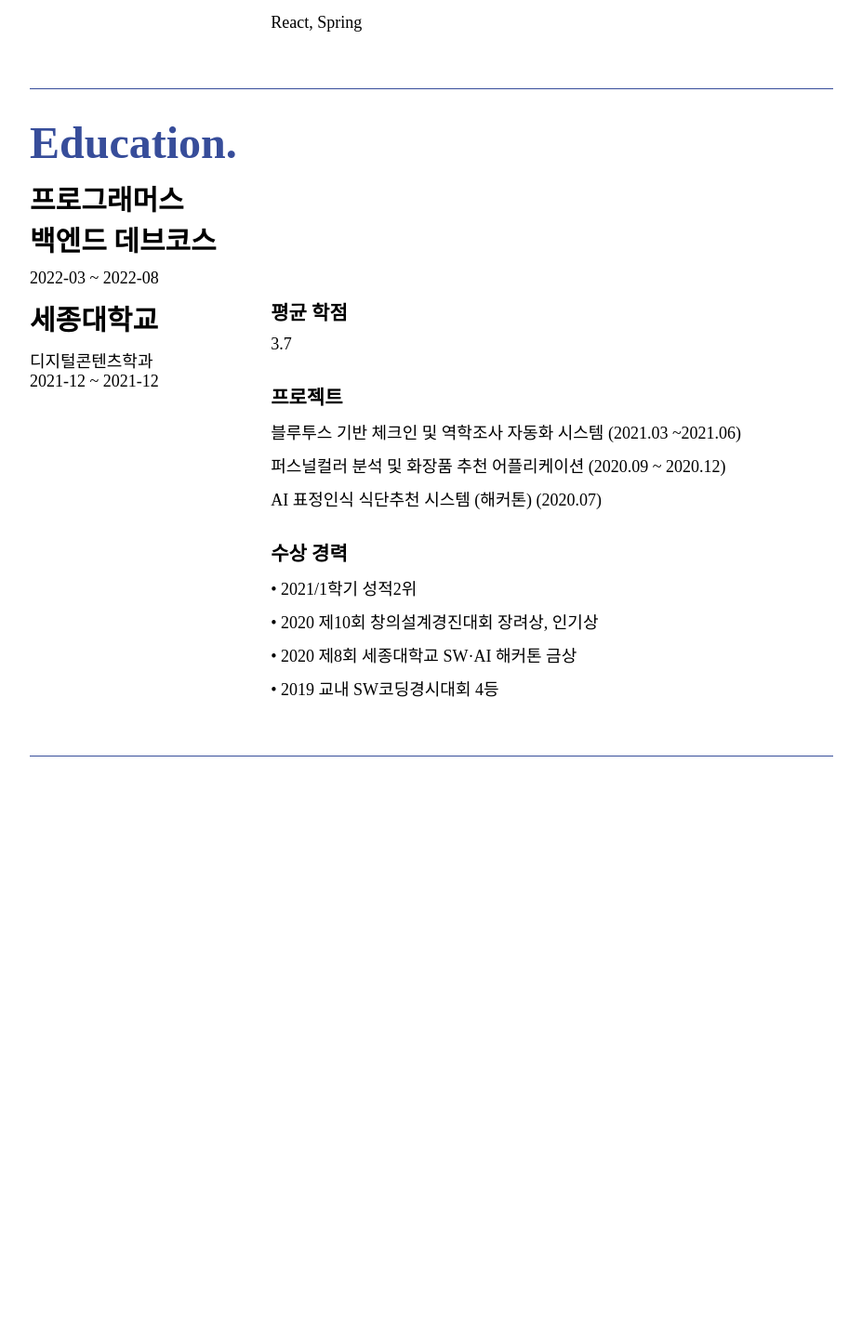
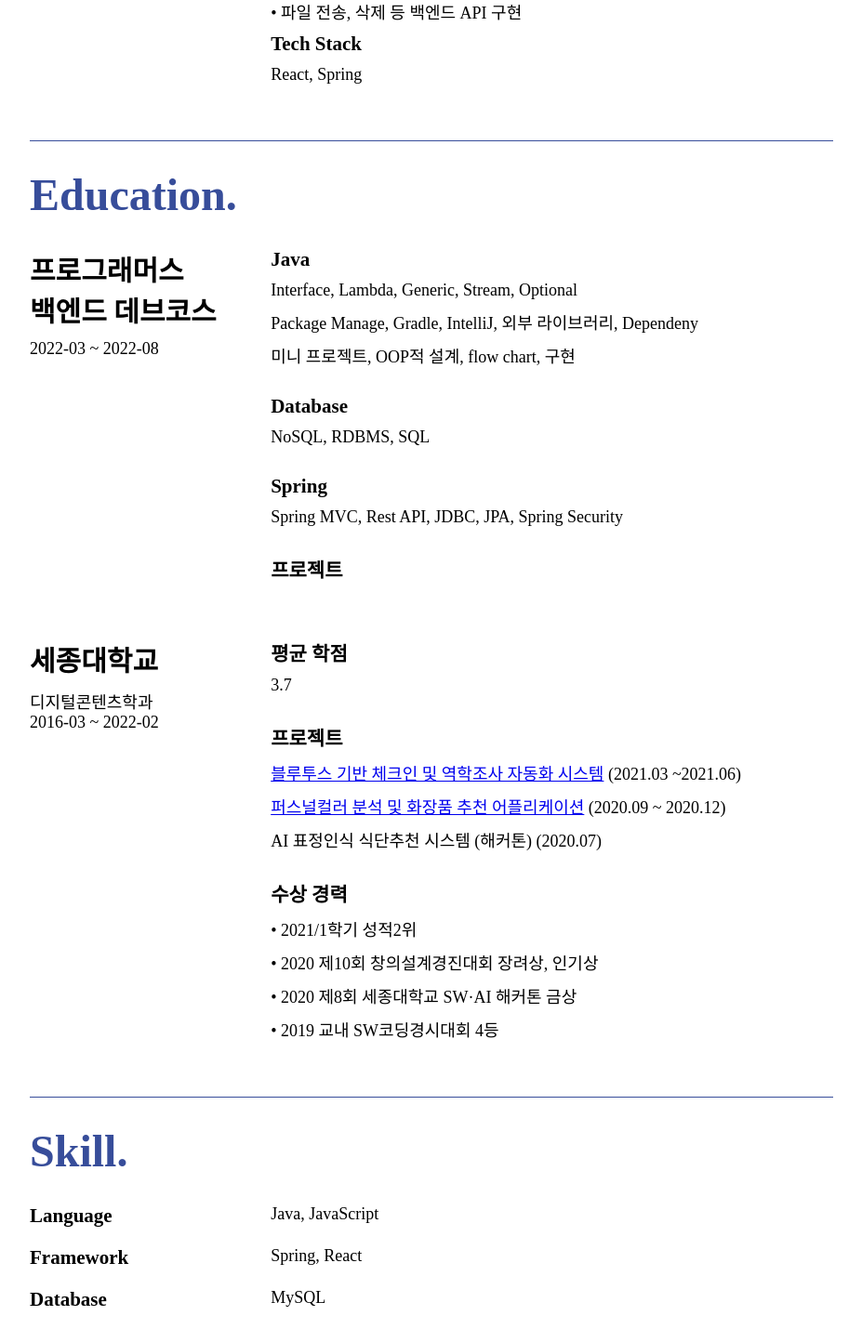
Before and after one commit to pppp0722/resume, a React (Create React App) app: page / in a window 1280 px wide. Shown: the part 1092-2536 px from the top of the page at 93% size, without its empty margins (128-1055 px from the left). Before the commit the page ends 1936 px from the top, so only its background shows below. Built offline with nearby package versions, Linux system fonts and the light colour scheme.

Commit message:
[add] education, skill

```diff
--- a/src/body/Body.js
+++ b/src/body/Body.js
@@ -5,6 +5,7 @@ const Body = () => {
         <Container>
             <Category>
                 <Text1><Point>Experience.</Point></Text1>
+                <BigItem>
                     <ItemTitle>
                         <Text2>아이디어콘서트</Text2>
                         <Text4>ICT Internship<br/>2021-09 ~ 2021-12</Text4>
@@ -34,19 +35,39 @@ const Body = () => {
                             <Text4>React, Spring</Text4>
                         </Item>
                     </Items>
+                </BigItem>
             </Category>
             <Category>
                 <Text1><Point>Education.</Point></Text1>
+                <BigItem>
                     <ItemTitle>
                         <Text2>프로그래머스<br/>백엔드 데브코스</Text2>
                         <Text4>2022-03 ~ 2022-08</Text4>
                     </ItemTitle>
                     <Items>
-
+                        <Item>
+                            <Text3>Java</Text3>
+                            <Text4>Interface, Lambda, Generic, Stream, Optional</Text4>
+                            <Text4>Package Manage, Gradle, IntelliJ, 외부 라이브러리, Dependeny</Text4>
+                            <Text4>미니 프로젝트, OOP적 설계, flow chart, 구현</Text4>
+                        </Item>
+                        <Item>
+                            <Text3>Database</Text3>
+                            <Text4>NoSQL, RDBMS, SQL</Text4>
+                        </Item>
+                        <Item>
+                            <Text3>Spring</Text3>
+                            <Text4>Spring MVC, Rest API, JDBC, JPA, Spring Security</Text4>
+                        </Item>
+                        <Item>
+                            <Text3>프로젝트</Text3>
+                        </Item>
                     </Items>
+                </BigItem>
+                <BigItem>
                     <ItemTitle>
                         <Text2>세종대학교</Text2>
-                    <Text4>디지털콘텐츠학과<br/>2021-12 ~ 2021-12</Text4>
+                        <Text4>디지털콘텐츠학과<br/>2016-03 ~ 2022-02</Text4>
                     </ItemTitle>
                     <Items>
                         <Item>
@@ -55,8 +76,8 @@ const Body = () => {
                         </Item>
                         <Item>
                             <Text3>프로젝트</Text3>
-                        <Text4>블루투스 기반 체크인 및 역학조사 자동화 시스템 (2021.03 ~2021.06)</Text4>
-                        <Text4>퍼스널컬러 분석 및 화장품 추천 어플리케이션 (2020.09 ~ 2020.12)</Text4>
+                            <Text4><a href='https://github.com/pppp0722/track-me' target='_blank'>블루투스 기반 체크인 및 역학조사 자동화 시스템</a> (2021.03 ~2021.06)</Text4>
+                            <Text4><a href='https://github.com/pppp0722/pallete' target='_blank'>퍼스널컬러 분석 및 화장품 추천 어플리케이션</a> (2020.09 ~ 2020.12)</Text4>
                             <Text4>AI 표정인식 식단추천 시스템 (해커톤)  (2020.07) </Text4>
                         </Item>
                         <Item>
@@ -67,6 +88,35 @@ const Body = () => {
                             <Text4>• 2019 교내 SW코딩경시대회 4등</Text4>
                         </Item>
                     </Items>
+                </BigItem>
+            </Category>
+            <Category>
+                <Text1><Point>Skill.</Point></Text1>
+                <BigItem2>
+                    <ItemTitle2>
+                        <Text3>Language</Text3>
+                    </ItemTitle2>
+                    <Items>
+                        <Text4>Java, JavaScript</Text4>
+                    </Items>
+                </BigItem2>
+                <BigItem2>
+                    <ItemTitle2>
+                        <Text3>Framework</Text3>
+                    </ItemTitle2>
+                    <Items>
+                        <Text4>Spring, React</Text4>
+                    </Items>
+                </BigItem2>
+                <BigItem2>
+                    <ItemTitle2>
+                        <Text3>Database</Text3>
+                    </ItemTitle2>
+                    <Items>
+                        <Text4>MySQL</Text4>
+                    </Items>
+                </BigItem2>
+                <br></br>
             </Category>
         </Container>
     );
@@ -84,20 +134,32 @@ const Point = styled.div`
 
 const Category = styled.div`
     margin-bottom: 30px;
-    padding-bottom: 30px;
     border-bottom: 1px solid #374D9A;
+`
+
+const BigItem = styled.div`
     display: flex;
     flex-wrap: wrap;
+    margin-bottom: 30px;
 `
 
-const Text1 = styled.div`
-    font-size: 48px;
-    font-weight: bold;
+const BigItem2 = styled.div`
+    display: flex;
+    flex-wrap: wrap;
     margin-bottom: 10px;
-    width: 100%;
 `
 
 const ItemTitle = styled.div`
+    width: 100%;
+    display: inline-block;
+    margin-bottom: 20px;
+
+    @media only screen and (min-width: 960px) {
+        width: 30%;
+    }
+`
+
+const ItemTitle2 = styled.div`
     width: 100%;
     display: inline-block;
 
@@ -106,10 +168,25 @@ const ItemTitle = styled.div`
     }
 `
 
+const Text1 = styled.div`
+    font-size: 48px;
+    font-weight: bold;
+    margin-bottom: 30px;
+    width: 100%;
+
+    @media only screen and (max-width: 960px) {
+        font-size: 36px;
+    }
+`
+
 const Text2 = styled.div`
     font-size: 30px;
     font-weight: bold;
     margin-bottom: 10px;
+
+    @media only screen and (max-width: 960px) {
+        font-size: 24px;
+    }
 `
 
 const Text3 = styled.div`
--- a/src/header/Header.js
+++ b/src/header/Header.js
@@ -8,7 +8,7 @@ const Header = () => {
                 <Text1>저는 이일환입니다<Point>.</Point></Text1>
             </Top>
             <Bottom>
-                <Text2>백엔드 개발자를 희망하고 있으며 데이터를 다루는 일련의 과정들을 좋아합니다.</Text2>
+                <Text2>백엔드 개발자를 희망하고 있으며 주어진 문제를 효율적으로 해결하기 위해 고민하는 과정들을 좋아합니다. 단순 구현만 하는 개발자가 아닌, 사용하는 모든 것들을 이해하며 사용하는 개발자가 되고 싶습니다.</Text2>
             </Bottom>
         </Container>
     );
@@ -32,10 +32,10 @@ const Point = styled.div`
 `
 
 const Text1 = styled.div`
-    font-size: 72px;
+    font-size: 70px;
     font-weight: bold;
     @media only screen and (max-width: 960px) {
-        font-size: 48px;
+        font-size: 40px;
     }
 `
 
```
Lines whose indentation alone changed are shown as unchanged.
